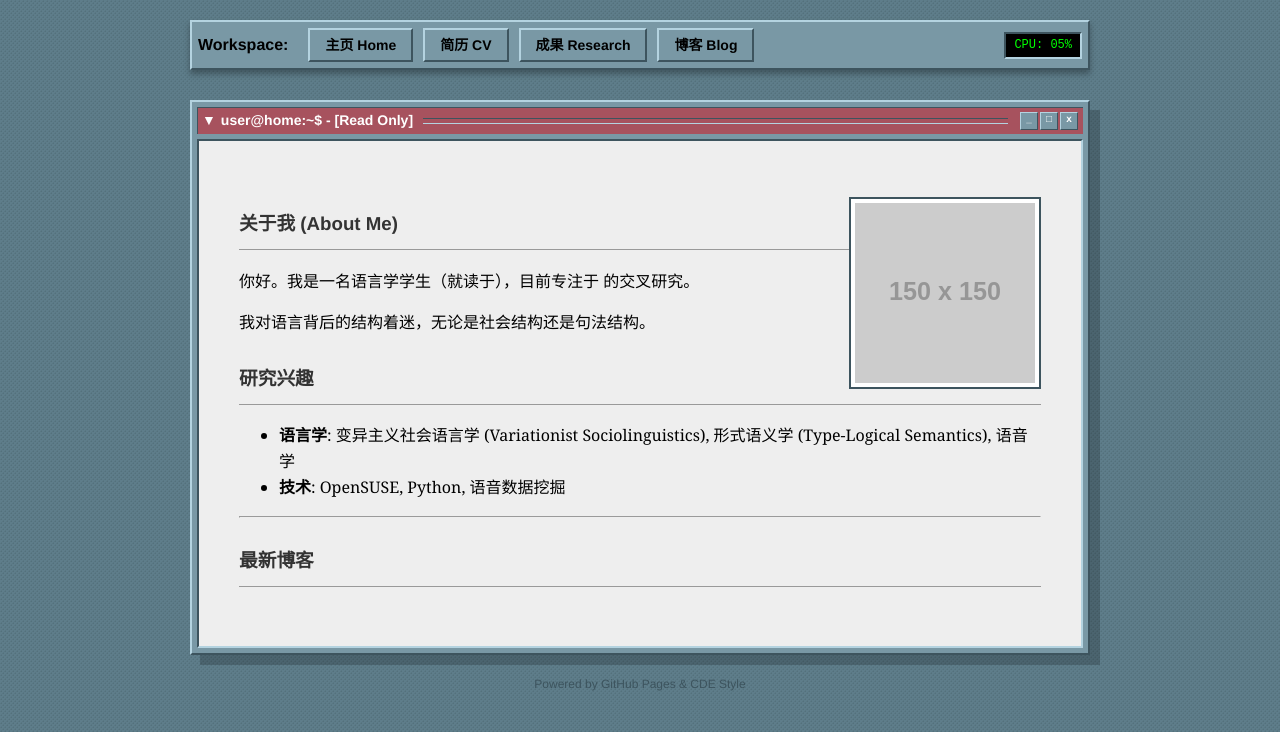
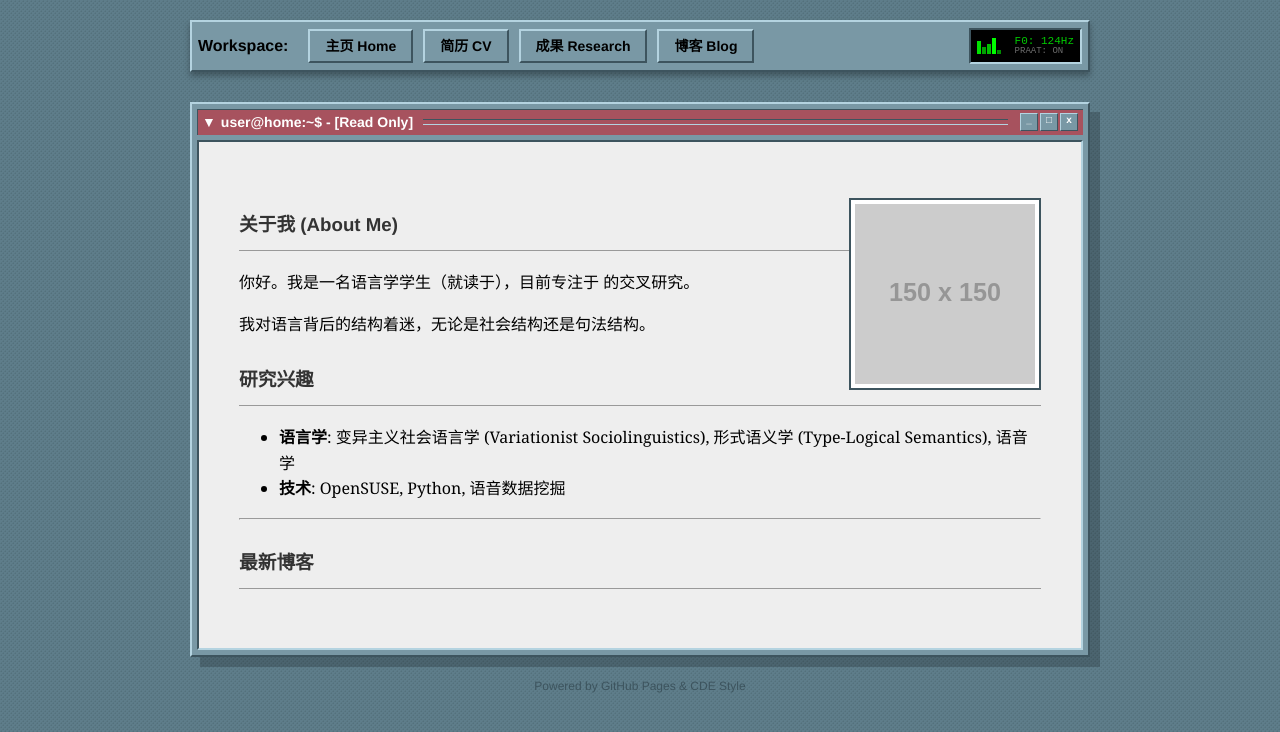
Before and after one commit to ZJWXTHB/zjwxthb.github.io, a Jekyll site: the page built from index.md, in a window 1280 px wide. Shown: the top 732 px of the page. Built offline with Jekyll 4.4.1, drawn with Linux system fonts in a browser that asks for light colours.

Commit message:
Add embedded styles for spectrum widget

```diff
--- a/_layouts/default.html
+++ b/_layouts/default.html
@@ -20,6 +20,52 @@
       }
     };
   </script>
+
+  <!-- 嵌入式样式：专门用于频谱图小组件 -->
+  <style>
+    .ling-widget {
+      display: flex;
+      align-items: center;
+      gap: 8px;
+      background: #000;
+      padding: 2px 6px;
+      font-family: monospace;
+      color: #0f0; /* 示波器绿 */
+      height: 28px;
+    }
+
+    .spectrum-visual {
+      display: flex;
+      align-items: flex-end;
+      gap: 1px;
+      height: 16px;
+      width: 30px;
+    }
+
+    .spec-bar {
+      width: 4px;
+      background-color: #0f0;
+      animation: bounce 1s infinite ease-in-out;
+    }
+
+    /* 模拟共振峰 F1, F2, F3 的跳动 */
+    .spec-bar:nth-child(1) { animation-duration: 0.6s; height: 40%; }
+    .spec-bar:nth-child(2) { animation-duration: 1.1s; height: 80%; }
+    .spec-bar:nth-child(3) { animation-duration: 0.8s; height: 50%; }
+    .spec-bar:nth-child(4) { animation-duration: 1.3s; height: 70%; }
+    .spec-bar:nth-child(5) { animation-duration: 0.9s; height: 60%; }
+
+    @keyframes bounce {
+      0%, 100% { height: 20%; opacity: 0.5; }
+      50% { height: 100%; opacity: 1; }
+    }
+
+    .ling-label {
+      font-size: 11px;
+      line-height: 1;
+      opacity: 0.8;
+    }
+  </style>
 </head>
 <body>
 
@@ -36,9 +82,22 @@
 
     <div style="flex-grow:1;"></div>
 
-    <!-- 模拟的时钟/CPU状态 -->
-    <div class="cde-inset" style="padding:2px 8px; font-size:12px; background:#000; color:#0f0; font-family:monospace;">
-      CPU: 05%
+    <!-- 语言学特色组件：模拟频谱/声学分析 -->
+    <!-- 外层是凹陷的显示屏 (CDE Inset) -->
+    <div class="cde-inset ling-widget">
+      <!-- 动态频谱条 -->
+      <div class="spectrum-visual">
+        <div class="spec-bar"></div> <!-- F0 -->
+        <div class="spec-bar"></div> <!-- F1 -->
+        <div class="spec-bar"></div> <!-- F2 -->
+        <div class="spec-bar"></div> <!-- F3 -->
+        <div class="spec-bar"></div> <!-- Noise -->
+      </div>
+      <!-- 文本标签 -->
+      <div class="ling-label">
+        <div>F0: 124Hz</div>
+        <div style="font-size:9px; color:#888;">PRAAT: ON</div>
+      </div>
     </div>
   </div>
 
```
